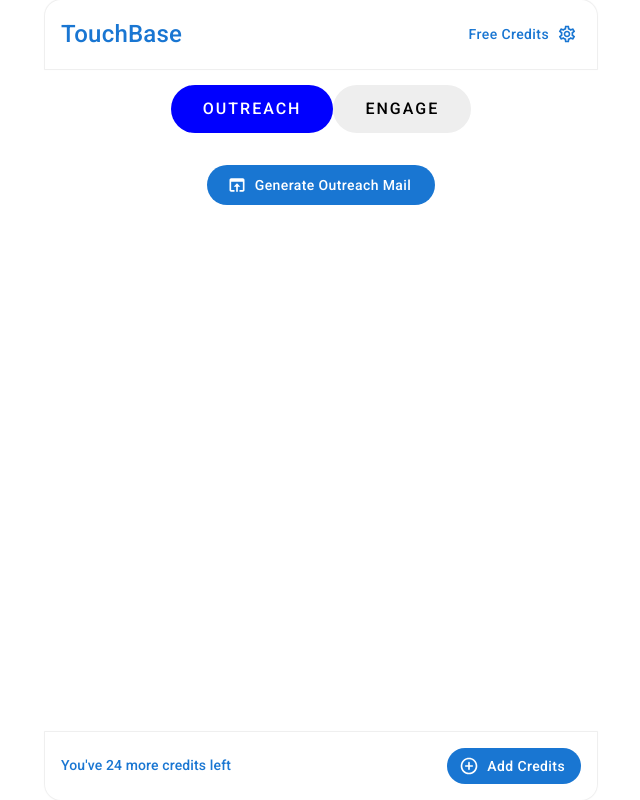
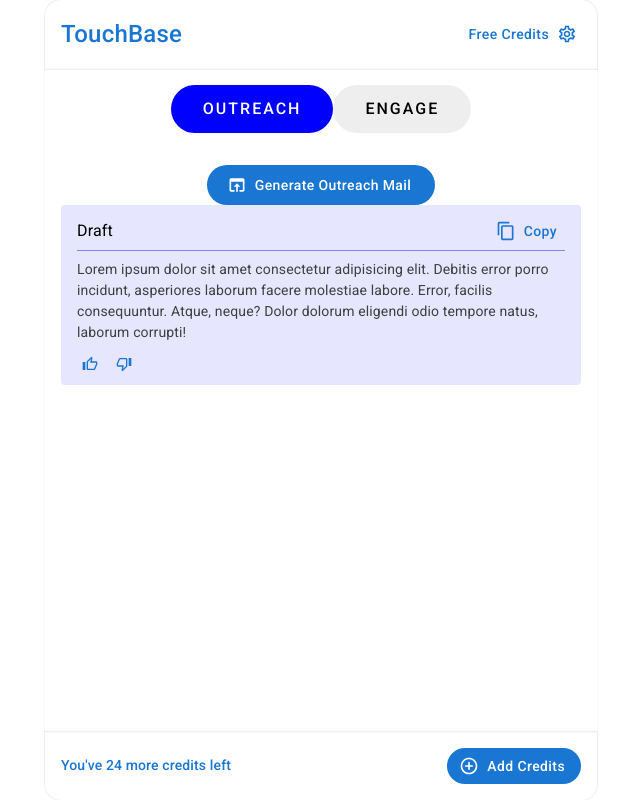
Before and after one commit to AHTHneeuhl/touchbase, a React (Create React App) app: page / in a window 1280 px wide. Shown: the whole page, without its empty margins (319-959 px from the left). Built offline with nearby package versions, Linux system fonts and the light colour scheme.

Commit message:
feat: create DraftCard components (#3)

```diff
--- a/src/components/Content.tsx
+++ b/src/components/Content.tsx
@@ -3,7 +3,7 @@ import Switcher from "./Switcher";
 
 const Content: React.FC = () => {
   return (
-    <Box height="100%">
+    <Box height="100%" sx={{ boxShadow: "0 0 2px 0 rgba(0, 0, 0, 0.07)" }}>
       <Switcher />
     </Box>
   );
--- /dev/null
+++ b/src/components/DraftCard.tsx
@@ -0,0 +1,49 @@
+import {
+  ContentCopyOutlined,
+  ThumbDownAltOutlined,
+  ThumbUpAltOutlined,
+} from "@mui/icons-material";
+import { Box, Button, IconButton, Stack, Typography } from "@mui/material";
+
+const DraftCard: React.FC = () => {
+  return (
+    <Box py={1} px={2} sx={{ backgroundColor: "#e6e6ff", borderRadius: "4px" }}>
+      <Stack
+        alignItems="center"
+        justifyContent="space-between"
+        direction="row"
+        sx={{ borderBottom: "0.3px solid #0000ff70" }}
+      >
+        <Typography>Draft</Typography>
+        <Button
+          color="primary"
+          startIcon={<ContentCopyOutlined />}
+          sx={{ textTransform: "none" }}
+        >
+          Copy
+        </Button>
+      </Stack>
+      <Typography fontSize={14} color="#3f3f3f" py={1}>
+        Lorem ipsum dolor sit amet consectetur adipisicing elit. Debitis error
+        porro incidunt, asperiores laborum facere molestiae labore. Error,
+        facilis consequuntur. Atque, neque? Dolor dolorum eligendi odio tempore
+        natus, laborum corrupti!
+      </Typography>
+      <Stack
+        spacing={1}
+        direction="row"
+        alignItems="center"
+        justifyContent="start"
+      >
+        <IconButton color="primary" size="small">
+          <ThumbUpAltOutlined sx={{ fontSize: 16 }} />
+        </IconButton>
+        <IconButton color="primary" size="small">
+          <ThumbDownAltOutlined sx={{ fontSize: 16 }} />
+        </IconButton>
+      </Stack>
+    </Box>
+  );
+};
+
+export default DraftCard;
--- a/src/components/Outreach.tsx
+++ b/src/components/Outreach.tsx
@@ -1,8 +1,10 @@
 import { OpenInBrowserOutlined } from "@mui/icons-material";
-import { Button, Stack } from "@mui/material";
+import { Box, Button, Stack } from "@mui/material";
+import DraftCard from "./DraftCard";
 
 const Outreach: React.FC = () => {
   return (
+    <Box>
       <Stack justifyContent="center" alignItems="center">
         <Button
           variant="contained"
@@ -13,6 +15,8 @@ const Outreach: React.FC = () => {
           Generate Outreach Mail
         </Button>
       </Stack>
+      <DraftCard />
+    </Box>
   );
 };
 
```
Lines whose indentation alone changed are shown as unchanged.
